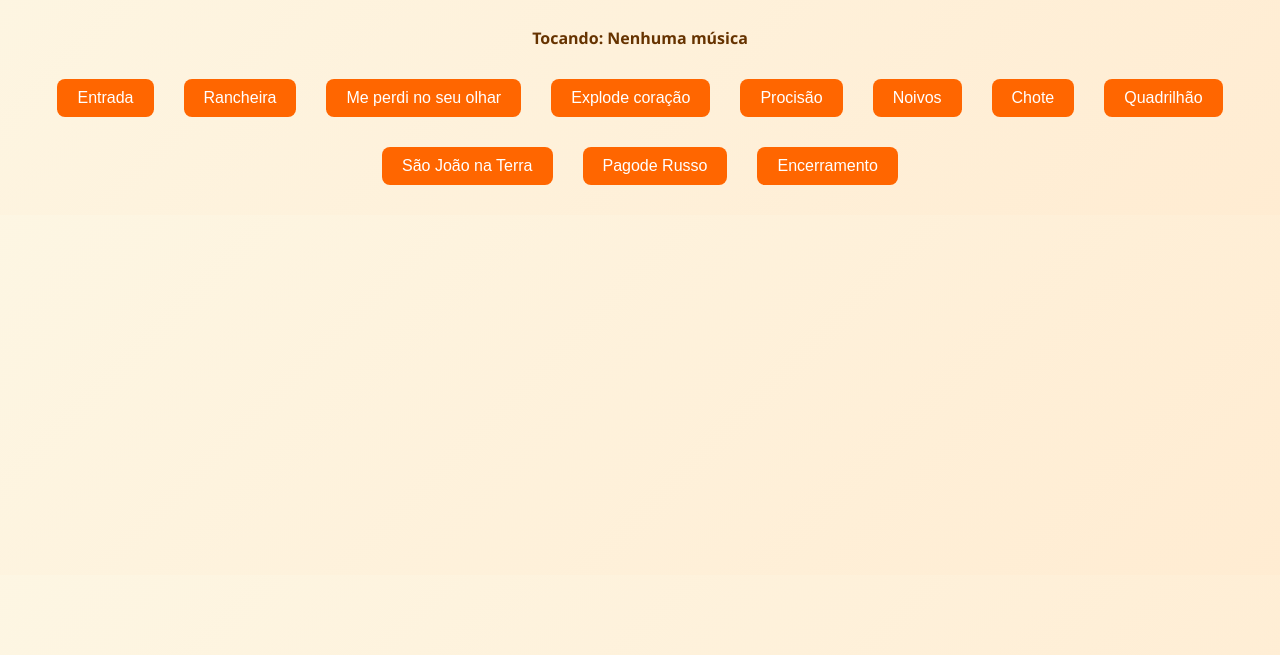
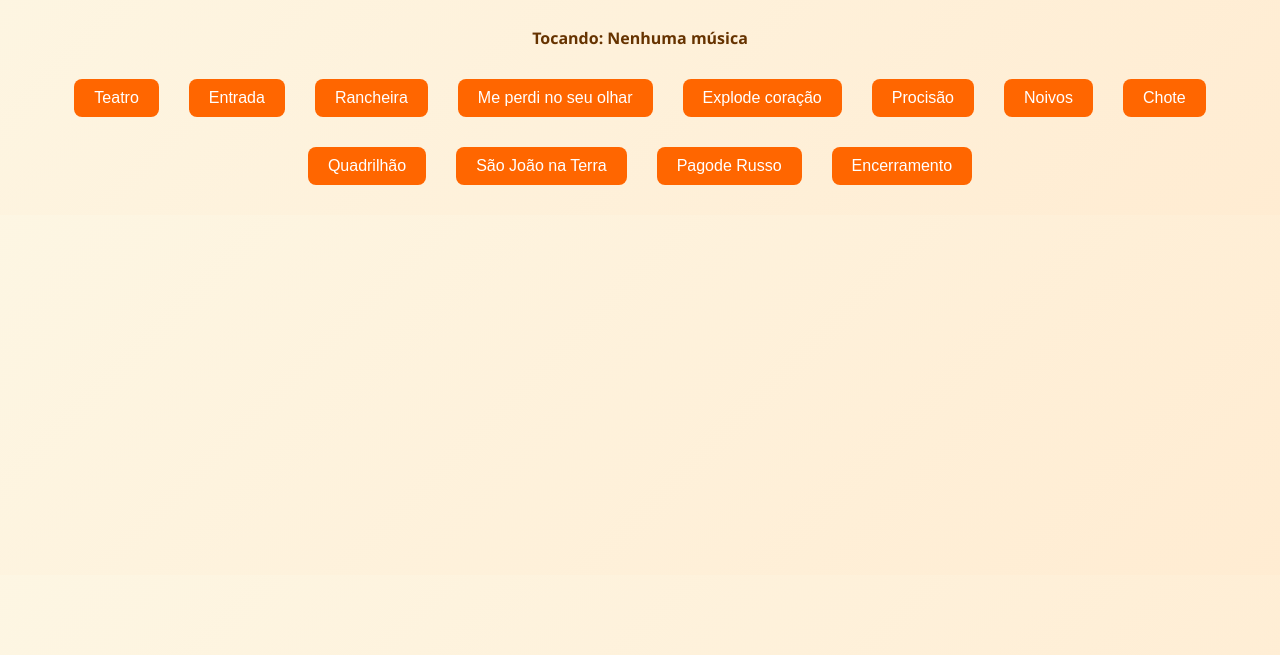
Before and after one commit to StandFang/Quadrilha, a plain HTML site: page index.html in a window 1280 px wide. Shown: the part 145-800 px from the top of the page. Drawn offline with Linux system fonts and the light colour scheme.

Commit message:
Update index.html

```diff
--- a/index.html
+++ b/index.html
@@ -54,6 +54,7 @@
 
   <script>
     const musicas = [
+      { nome: 'Teatro', arquivo: 'teatro.mp3' },
       { nome: 'Entrada', arquivo: 'entrada.mp3' },
       { nome: 'Rancheira', arquivo: 'rancheira.mp3' },
       { nome: 'Me perdi no seu olhar', arquivo: 'me-perdi-no-seu-olhar.mp3' },
```
